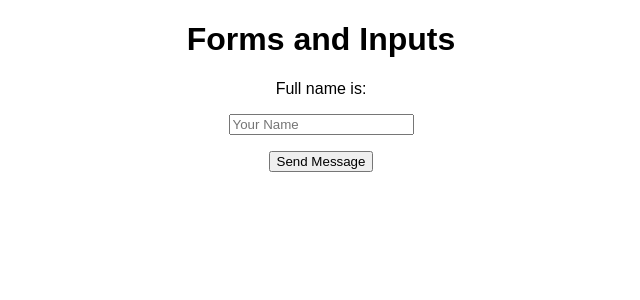
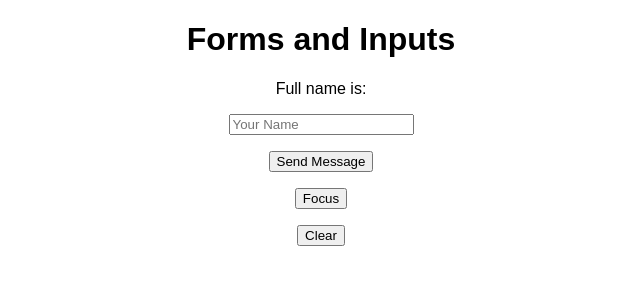
Before and after one commit to DmitryGulitsky/Studying-ReactJS-CodingEntrepreneurs, a React (Create React App) app in the folder try-reactjs/: page / in a window 1280 px wide. Shown: the top 300 px of the page, without its empty margins (319-959 px from the left). Built offline with nearby package versions, Linux system fonts and the light colour scheme.

Commit message:
Add focus on an input with refs

```diff
--- a/try-reactjs/src/learn/FormsAndInputs.js
+++ b/try-reactjs/src/learn/FormsAndInputs.js
@@ -6,12 +6,14 @@
     this.state = {
       fullName: ''
     }
+    this.inputFullNameRef = React.createRef()
   }
 
 
   handleSubmit = (event) => {
     event.preventDefault()
     const data = this.state
+    // console.log(this.inputFullNameRef.current.value)
     console.log("Final data is", data)
   }
 
@@ -25,10 +27,18 @@
     })
   }
 
+  handleFocusClick = (event) => {
+    this.inputFullNameRef.current.focus()
+  }
+  handleClearClick = (event) => {
+    this.inputFullNameRef.current.value = ''
+    this.setState({
+      fullName: ''
+    })
+  }
+
   // componentDidMount(){
-  //     this.setState({
-  //        fullName: "Justin"
-  //    })
+  //     this.inputFullNameRef.current.focus()
   // }
   render () {
     const {fullName} = this.state
@@ -37,8 +47,10 @@
         <h1>Forms and Inputs</h1>
         <p>Full name is: {fullName}</p>
         <form onSubmit={this.handleSubmit}>
-          <p><input type='text' placeholder='Your Name' value={fullName} name='fullName' onChange={this.handleInputChange} /></p>
+          <p><input ref={this.inputFullNameRef} type='text' placeholder='Your Name' value={fullName} name='fullName' onChange={this.handleInputChange} /></p>
           <p><button>Send Message</button></p>
+          <p><button onClick={this.handleFocusClick}>Focus</button></p>
+          <p><button onClick={this.handleClearClick}>Clear</button></p>
         </form>
       </div>
     )
```
